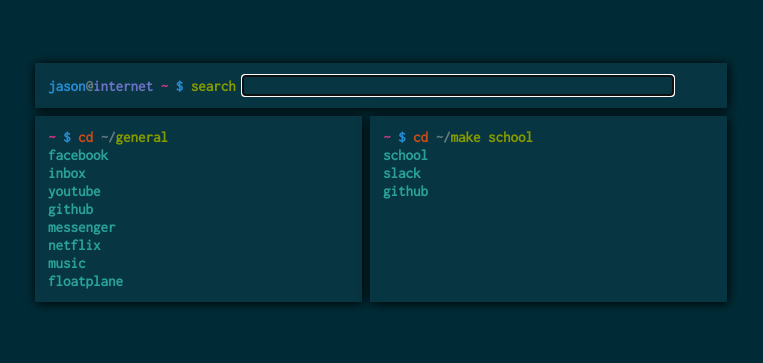
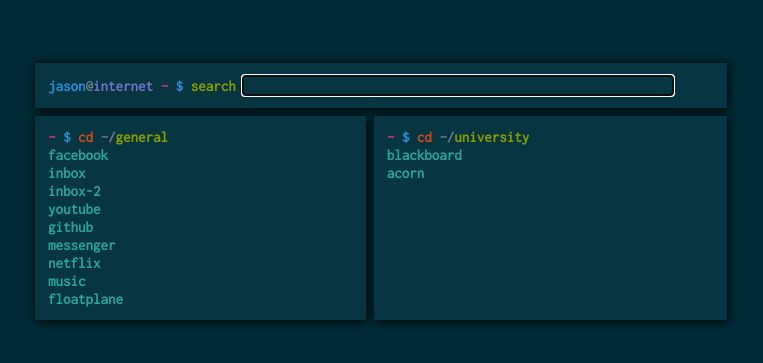
Before and after one commit to suchaHassle/launch, a plain HTML site: page index.html in a window 1280 px wide. Shown: the part 221-584 px from the top of the page, without its empty margins (259-1022 px from the left). Drawn offline with Linux system fonts and the light colour scheme.

Commit message:
Update links

```diff
--- a/index.html
+++ b/index.html
@@ -29,6 +29,7 @@
           <h3><span class="magenta">~</span> <span class="blue">$</span> <span class="orange">cd</span> ~/<span class="green">general</span></h3>
           <a href="https://facebook.com">facebook</a>
           <a href="https://inbox.google.com/">inbox</a>
+          <a href="https://inbox.google.com/u/1/">inbox-2</a>
           <a href="https://www.youtube.com/feed/subscriptions">youtube</a>
           <a href="http://github.com">github</a>
           <a href="http://messenger.com">messenger</a>
@@ -48,24 +49,13 @@
           <a href="https://www.reddit.com/r/unixporn/">/r/unixporn</a>
           <a href="https://www.reddit.com/r/startpages/">/r/startpages</a>
         </div>
+        -->
 
         <div class="box">
           <h3><span class="magenta">~</span> <span class="blue">$</span> <span class="orange">cd</span> ~/<span class="green">university</span></h3>
-          <a href="http://www.utsc.utoronto.ca/~nick/CSCA48">csca48</a>
-          <a href="http://www.utsc.utoronto.ca/~bharrington/csca48/assignments.shtml">cs-homework</a>
-          <a href="https://markus.utsc.utoronto.ca/csca48w17/?locale=en">cs-markus</a>
           <a href="https://portal.utoronto.ca">blackboard</a>
           <a href="https://acorn.utoronto.ca">acorn</a>
         </div>
-        -->
-        <div class="box">
-          <!-- ~ $ cd ~/nerd -->
-          <h3><span class="magenta">~</span> <span class="blue">$</span> <span class="orange">cd</span> ~/<span class="green">make school</span></h3>
-          <a href="http://makeschool.com/academy">school</a>
-          <a href="http://summer-academy-2017.slack.com/">slack</a>
-          <a href="http://github.com/suchaHassle">github</a>
-        </div>
-      </div> <!-- end links -->
 
     </div> <!-- end container -->
 
```
